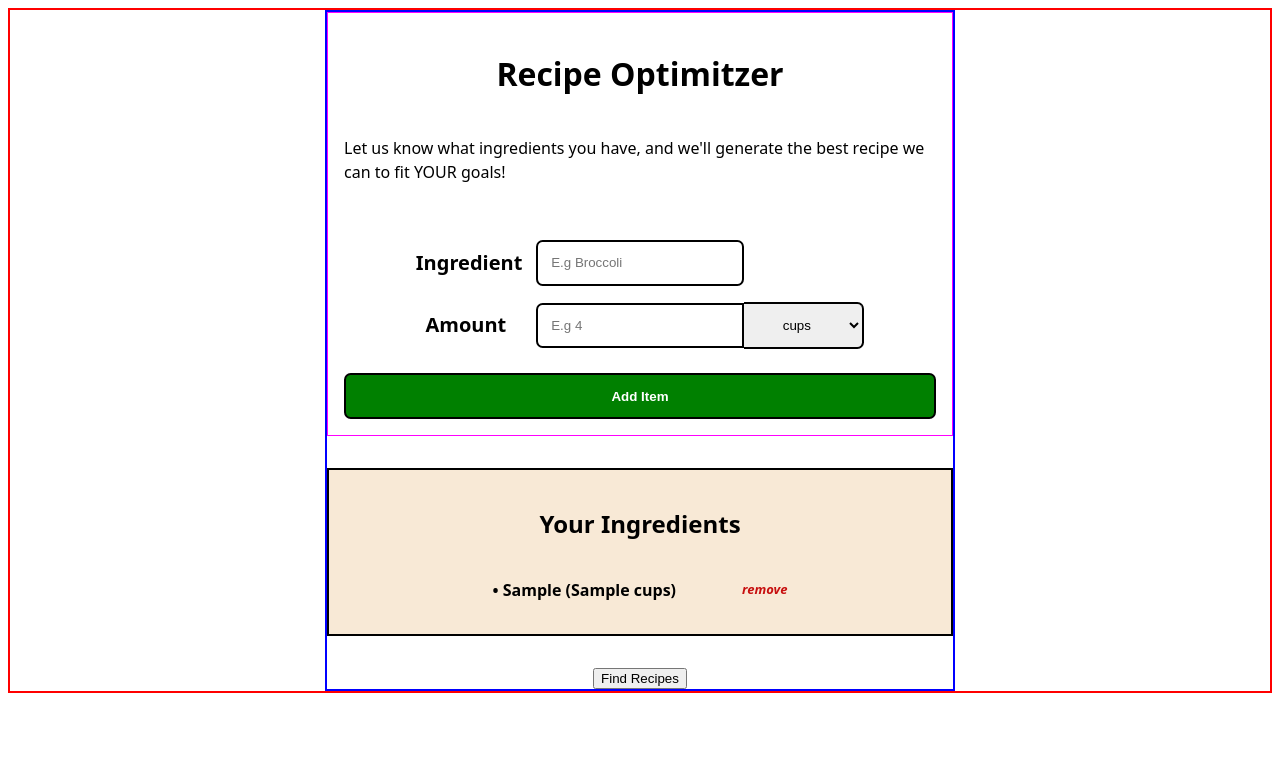
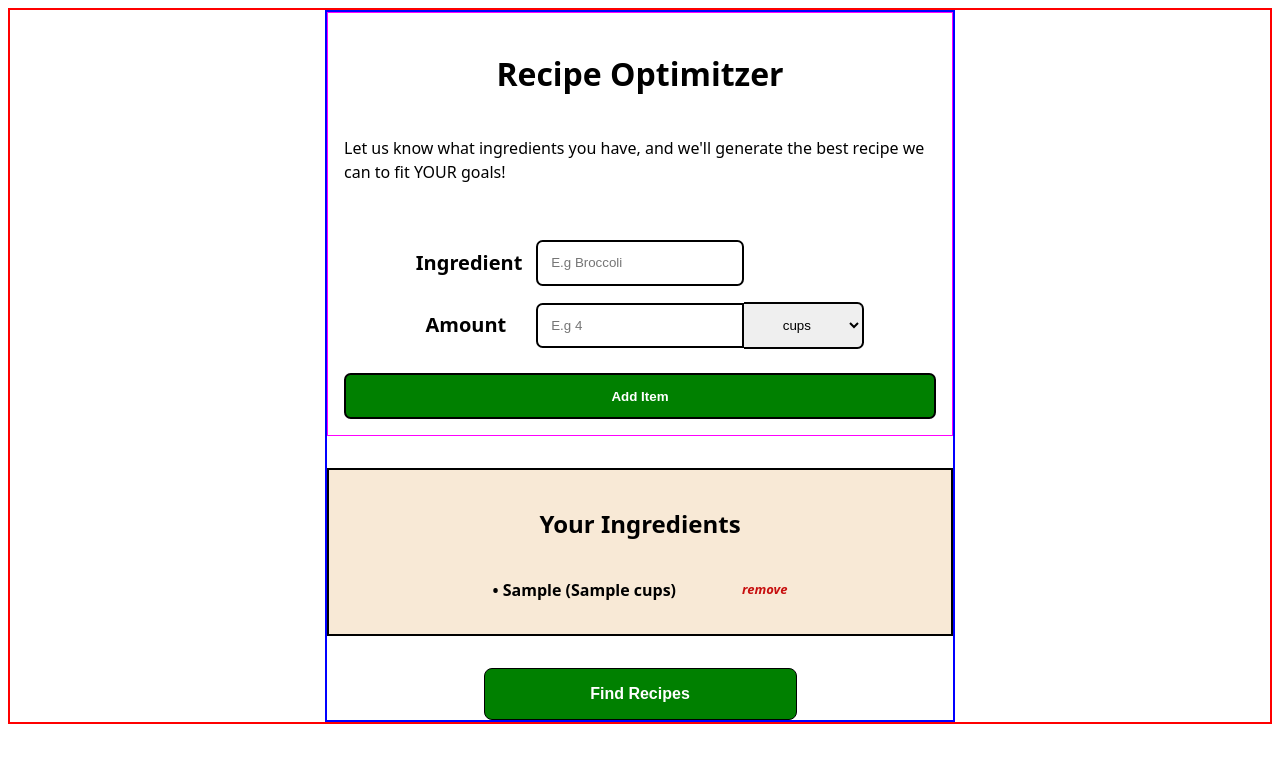
Before and after one commit to tdziewa08/Recipe-Finder, a React (Vite) app in the folder New App/: page / in a window 1280 px wide. Both pictures are taken after typing "Sample", "Sample" into the empty fields and a click on the button "Add Item". Shown: the top 762 px of the page. Built offline with nearby package versions, Linux system fonts and the light colour scheme.

Commit message:
styling, icons, favorite toggling

```diff
--- a/New App/package.json
+++ b/New App/package.json
@@ -13,6 +13,7 @@
     "nanoid": "^5.1.6",
     "react": "^19.2.0",
     "react-dom": "^19.2.0",
+    "react-icons": "^5.5.0",
     "react-router-dom": "^7.9.6"
   },
   "devDependencies": {
--- a/New App/src/components/Home.jsx
+++ b/New App/src/components/Home.jsx
@@ -52,6 +52,17 @@ export default function Home() {
         setMatchingRecipes(foundRecipes)
     }
 
+    function toggleFavorite(recipeId) {
+        setMatchingRecipes(prevRecipes =>
+            prevRecipes.map(recipe => {
+                return (
+                    recipe.id === recipeId
+                        ? {...recipe, isFavorite: !recipe.isFavorite}
+                        : recipe
+                )})
+        )
+    }
+
     console.log("My Ingredients" + myIngredients)
     console.log("Expanded Ingredients" + expandedIngredients)
 
@@ -99,14 +110,22 @@ export default function Home() {
                     list={myIngredients}
                     removeItem={removeItem}
                 />
-                {myIngredients.length > 0 && <button onClick={handleFindRecipe}>Find Recipes</button>}
+                {myIngredients.length > 0 && <button id="find-recipe-btn" onClick={handleFindRecipe}>Find Recipes</button>}
             </div>
             {matchingRecipes.length > 0 &&
-            <RecipeCard
-                recipes={matchingRecipes}
-                listIngredients={myIngredients}
-                allIngredients={expandedIngredients}
-            />}
+            <>
+                <legend>
+                    <span>🔴 Missing ingredient</span>
+                    <span>🔵 Substitute available</span>
+                    <span>⚫ Have ingredient</span>
+                </legend>
+                <RecipeCard
+                    recipes={matchingRecipes}
+                    listIngredients={myIngredients}
+                    allIngredients={expandedIngredients}
+                    toggleFavorite={toggleFavorite}
+                />
+            </>}
         </>
     )
 }
--- a/New App/src/components/RecipeCard.jsx
+++ b/New App/src/components/RecipeCard.jsx
@@ -1,3 +1,5 @@
+import { FaStar, FaRegStar } from "react-icons/fa"
+
 export default function RecipeCard(props) {
 
     const theRecipes = props.recipes.map(item => {
@@ -5,7 +7,9 @@ export default function RecipeCard(props) {
             <div key={item.id} className="recipe-card">
                 <h3>
                     {item.title}
-                    <a href="#">Favorite</a>
+                    <span className="favorite-icon">
+                        {item.isFavorite ? <FaStar onClick={() => props.toggleFavorite(item.id)}/> : <FaRegStar onClick={() => props.toggleFavorite(item.id)}/>}
+                    </span>
                 </h3>
                 <p className="recipe-tags">
                     <span>Cuisine: {item.cuisine}</span>
--- a/New App/src/data/recipes.js
+++ b/New App/src/data/recipes.js
@@ -7,7 +7,8 @@ export const recipes = [
         cookTime: 15,
         servings: 4,
         cuisine: "Asian",
-        difficulty: "Easy"
+        difficulty: "Easy",
+        isFavorite: false
     },
     {
         id: 2,
@@ -17,7 +18,8 @@ export const recipes = [
         cookTime: 12,
         servings: 4,
         cuisine: "Italian",
-        difficulty: "Easy"
+        difficulty: "Easy",
+        isFavorite: false
     },
     {
         id: 3,
@@ -27,7 +29,8 @@ export const recipes = [
         cookTime: 20,
         servings: 4,
         cuisine: "Mexican",
-        difficulty: "Easy"
+        difficulty: "Easy",
+        isFavorite: false
     },
     {
         id: 4,
@@ -37,7 +40,8 @@ export const recipes = [
         cookTime: 25,
         servings: 4,
         cuisine: "Indian",
-        difficulty: "Medium"
+        difficulty: "Medium",
+        isFavorite: false
     },
     {
         id: 5,
@@ -47,7 +51,8 @@ export const recipes = [
         cookTime: 8,
         servings: 2,
         cuisine: "American",
-        difficulty: "Easy"
+        difficulty: "Easy",
+        isFavorite: false
     },
     {
         id: 6,
@@ -57,6 +62,7 @@ export const recipes = [
         cookTime: 25,
         servings: 2,
         cuisine: "Mediterranean",
-        difficulty: "Easy"
+        difficulty: "Easy",
+        isFavorite: false
     }
 ]
--- a/New App/src/index.css
+++ b/New App/src/index.css
@@ -148,8 +148,37 @@ body {
   opacity: .5;
 }
 
+#find-recipe-btn {
+  width: 50%;
+  color: white;
+  font-size: 1rem;
+  font-weight: bold;
+  background-color: green;
+  border-radius: .5em;
+  border: 1px solid black;
+  padding: 1em 1.5em;
+  cursor: pointer;
+}
+
+#find-recipe-btn:hover {
+  opacity: .80;
+}
 
 
+
+legend {
+  display: flex;
+  align-items: center;
+  justify-content: center;
+  font-weight: bold;
+  /* background-color: whitesmoke;
+  padding: 1em; */
+  margin-top: 2em;
+}
+
+legend > span:nth-child(2) {
+  margin: 0 3em;
+}
 
 .recipe-cards-container {
   display: flex;
@@ -181,6 +210,7 @@ body {
 }
 
 .recipe-tags {
+  font-weight: bold;
   margin: 0;
 }
 
```
Also changed, not shown: 1 other file (tests, documents, lock files or other folders).
